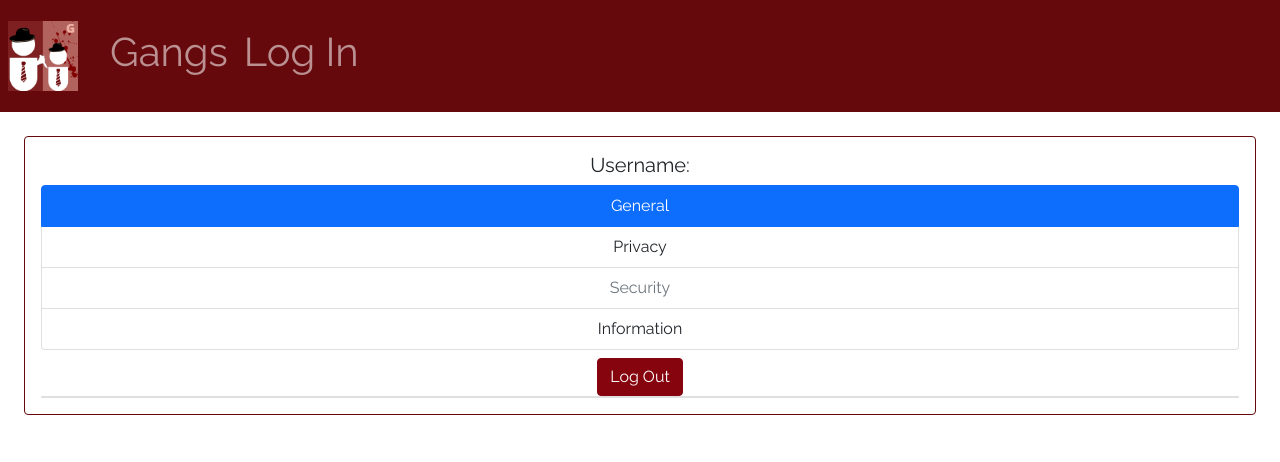
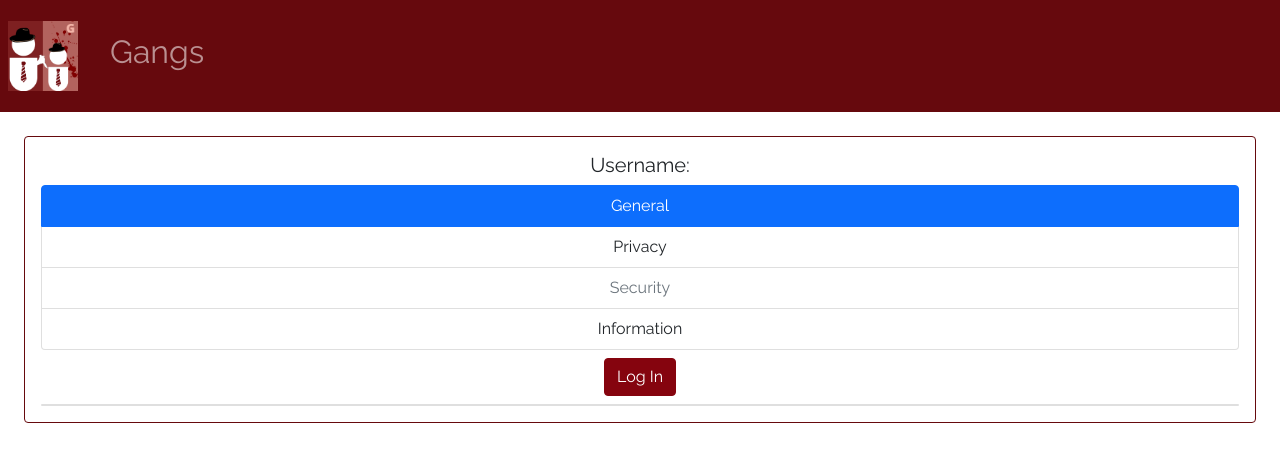
Before and after one commit to scott2000jones/stacshack-2022, a React (Create React App) app in the folder gui/: page /profile in a window 1280 px wide. Shown: the top 462 px of the page. Built offline with nearby package versions, Linux system fonts and the light colour scheme.

Commit message:
navbar changes

```diff
--- a/gui/src/Components/Navigation.jsx
+++ b/gui/src/Components/Navigation.jsx
@@ -1,39 +1,23 @@
 import React, { Component } from 'react';
 import Navbar from "react-bootstrap/Navbar";
 import Nav from "react-bootstrap/Nav";
-import NavDropdown from "react-bootstrap/NavDropdown";
 import {Link, Route} from "react-router-dom";
 import logo from "../images/logo.png";
 import Profile from "./Profile";
+import DropdownButton from "react-bootstrap/DropdownButton"
 
 
 class Navigation extends Component {
 
-    logoutButton() {
-        if (localStorage.getItem("auth") == null || localStorage.getItem("auth") == "null") {
-            return (
-                <Nav.Link as={Link} to="/login">
-                    Log In
-                </Nav.Link>
-            )
-        }
-        return (
-            <Nav.Link as={Link} to="/login" onClick={() => localStorage.setItem("auth", null)}>
-                Logout ({localStorage.getItem("auth")})
-            </Nav.Link>
-        )
-    }
 
     render() {
         let profile = <></>
         if (localStorage.getItem("auth") != null && localStorage.getItem("auth") != "null") profile = (
             <Nav.Link as={Link} to="/profile">
-                <h1>Profile
-                </h1>
-
+                <h2>Profile: {localStorage.getItem("auth")} </h2>
             </Nav.Link>)
         return (
-            <Navbar variant="dark" bg="secondary">
+            <Navbar className="w-100 justify-content-center" variant="dark" bg="secondary">
                 <Navbar.Brand as={Link} to="/">
                   <img
                     alt=""
@@ -46,20 +30,15 @@ class Navigation extends Component {
                 <Navbar.Toggle aria-controls="basic-navbar-nav" />
             <Navbar.Collapse id="basic-navbar-nav">
             <Nav className="mr-auto">
-                {profile}
-                <Nav.Link as={Link} to="/gangs">
-                    <h1>
+                 <Nav.Link as={Link} to="/gangs">
+                    <h2>
                 Gangs
-                </h1>
+                </h2>
               </Nav.Link>
+              {profile}
+
             </Nav>
-                <Nav className="ml-auto-p2">
-                    <Nav.Item>
-                        <h1>
-                        {this.logoutButton()}
-                        </h1>
-                        </Nav.Item>
-                </Nav>
+
             </Navbar.Collapse>
             </Navbar>
         );
--- a/gui/src/Components/Profile.jsx
+++ b/gui/src/Components/Profile.jsx
@@ -3,11 +3,33 @@ import Card from 'react-bootstrap/Card';
 import Alert from 'react-bootstrap/Alert';
 import Button from 'react-bootstrap/Button';
 import ListGroup from 'react-bootstrap/ListGroup'
+import Nav from "react-bootstrap/Nav";
+import {Link, Route} from "react-router-dom";
 
 
 
 class Profile extends Component {
     state = {  }
+
+    logoutButton() {
+        if (localStorage.getItem("auth") == null || localStorage.getItem("auth") == "null") {
+            return (
+                <Link as={Link} to="/login">
+                    <Button className="m-2" variant="primary">
+                        Log In
+                    </Button>
+                </Link>
+            )
+        }
+        return (
+            <Link as={Link} to="/login" onClick={() => localStorage.setItem("auth", null)}>
+                <Button className="m-2" variant="primary">
+                    Logout ({localStorage.getItem("auth")})
+                </Button>
+            </Link>
+        )
+    }
+
     render() {
         return (
             <Card className='mt-4 border-secondary'>
@@ -23,7 +45,8 @@ class Profile extends Component {
                         </ListGroup.Item>
                         <ListGroup.Item as="li">Information</ListGroup.Item>
                     </ListGroup>
-                    <Button className="mt-2" variant="primary">Log Out</Button>
+
+                    {this.logoutButton()}
                     <Card>
                     </Card>
                 </Card.Body>
```
